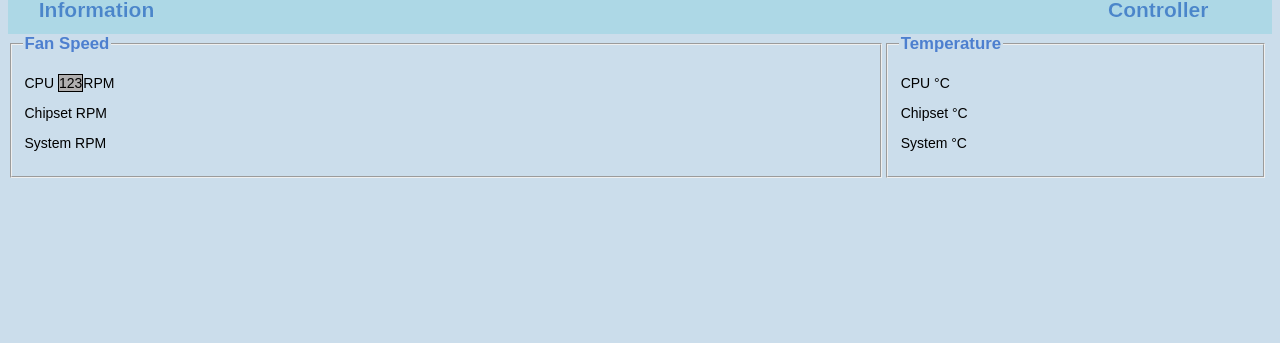
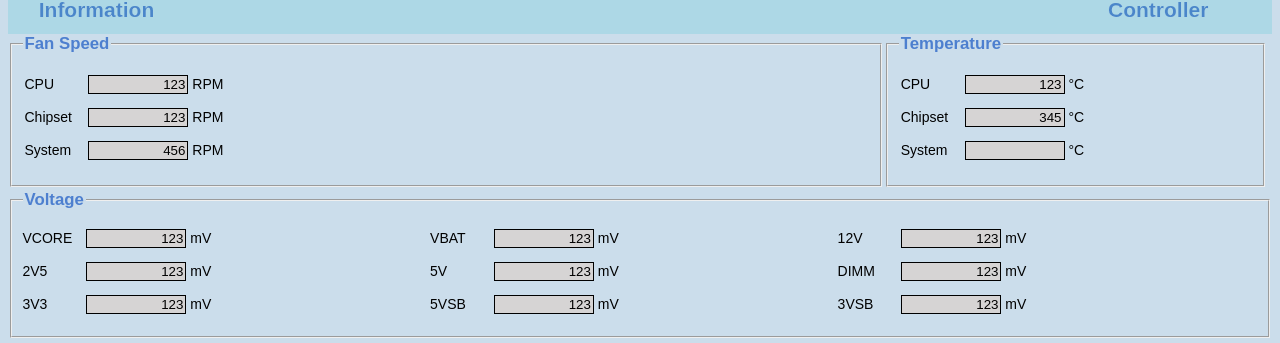
Before and after one commit to ds94059/Hi-Safe-UI, a React (Create React App) app: page /HW-Monitor in a window 1280 px wide. Shown: the part 457-800 px from the top of the page. Built offline with nearby package versions, Linux system fonts and the light colour scheme.

Commit message:
some class & monitor finish

```diff
--- a/src/monitor.css
+++ b/src/monitor.css
@@ -1,4 +1,26 @@
-.gray_border{
-    background-color: rgb(177, 175, 175);
+.background_gray{
+    display:inline-block;
+    background-color: rgb(214, 212, 212);
     border: 1px solid black;
+    text-align:right;
+    width: 100px;
 }
+.wid33 > .left{
+    width:33%;
+    float:left;
+}
+.wid33 > .middle{
+    width:33%;
+    float:left;
+}
+.wid33 > .right{
+    width:33%;
+    float: left;
+}
+.block{
+    display: inline-block;
+    width:60px;
+}
+@media (max-width:800px) {
+    .wid33 > .left, .wid33 > .middle,.wid33 > .right{width:100%;}
+}
--- a/src/monitor.js
+++ b/src/monitor.js
@@ -5,6 +5,9 @@ import './monitor.css';
 
 class Monitor extends React.Component{
     render(){
+        const rpm_cpu="123",rpm_chipset="123",rpm_system="456",
+                temp_cpu="123",temp_chipset="345",temp_system="",
+                vol_vcore=123,vol_vbat=123,vol_12v=123,vol_2v5="",vol_5v=123,vol_dimm=123,vol_3v3="",vol_5vsb=123,vol_3vsb="";
         return(
             <div>
                 <Icon/>
@@ -13,18 +16,41 @@ class Monitor extends React.Component{
                     <fieldset class="wid70">
                         <legend class="blueword">Fan Speed</legend>
                         <table>
-                            <p>CPU <span class="gray_border">123</span>RPM</p>
-                            <p>Chipset RPM</p>
-                            <p>System RPM</p>
+                            <p><span class="block">CPU</span> <input type="text" value={rpm_cpu} readonly="readonly" class="background_gray"/> RPM</p>
+                            <p><span class="block">Chipset</span> <input type="text" value={rpm_chipset} readonly="readonly" class="background_gray"/> RPM</p>
+                            <p><span class="block">System</span> <input type="text" value={rpm_system} readonly="readonly" class="background_gray"/> RPM</p>
                         </table>
                     </fieldset>
                     <fieldset class="wid30">
                         <legend class="blueword">Temperature</legend>
                         <table>
-                            <p>CPU °C</p>
-                            <p>Chipset °C</p>
-                            <p>System °C</p>
+                            <p><span class="block">CPU</span> <input type="text" value={temp_cpu} readonly="readonly" class="background_gray"/> °C</p>
+                            <p><span class="block">Chipset</span> <input type="text" value={temp_chipset} readonly="readonly" class="background_gray"/> °C</p>
+                            <p><span class="block">System</span> <input type="text" value={temp_system} readonly="readonly" class="background_gray"/> °C</p>
                         </table>
+                    </fieldset>
+                </div>
+                <div>
+                    <fieldset>
+                        <legend class="blueword">Voltage</legend>
+                            <div class="wid33">
+                                <div class="left">
+                                    <p><span class="block">VCORE</span> <input type="text" value={vol_vcore} readonly="readonly" class="background_gray"/> mV</p>
+                                    <p><span class="block"> 2V5</span> <input type="text" value={vol_vbat}  readonly="readonly" class="background_gray"/> mV</p>
+                                    <p><span class="block"> 3V3</span> <input type="text" value={vol_12v}    readonly="readonly" class="background_gray"/> mV</p>
+                                </div>
+                                <div class="middle">
+                                    <p><span class="block">VBAT</span> <input type="text" value={vol_vcore} readonly="readonly" class="background_gray"/> mV</p>
+                                    <p><span class="block"> 5V</span> <input type="text" value={vol_vbat}  readonly="readonly" class="background_gray"/> mV</p>
+                                    <p><span class="block"> 5VSB</span> <input type="text" value={vol_12v}    readonly="readonly" class="background_gray"/> mV</p>
+                                </div>
+                                <div class="right">
+                                    <p><span class="block">12V</span> <input type="text" value={vol_vcore} readonly="readonly" class="background_gray"/> mV</p>
+                                    <p><span class="block"> DIMM</span> <input type="text" value={vol_vbat}  readonly="readonly" class="background_gray"/> mV</p>
+                                    <p><span class="block"> 3VSB</span> <input type="text" value={vol_12v}    readonly="readonly" class="background_gray"/> mV</p>
+                                </div>
+                            </div>
+
                     </fieldset>
                 </div>
             </div>
--- a/src/system.css
+++ b/src/system.css
@@ -15,15 +15,23 @@
     width:40%;
     display: inline;
 }
-.left{
+.display > .left{
     width:60%;
     float:left;
 }
-.right{
+.display > .right{
     width:40%;
-    float:right;
+    float:left;
+}
+.ram > .left{
+    width:60%;
+    float:left;
+}
+.ram > .right{
+    width:40%;
+    float:left;
 }
 
 @media (max-width:800px) {
-    .wid70,.wid30,.left,.right{width:100%;}
+    .wid70,.wid30,.display > .left,.display > .right{width:100%;}
 }
--- a/src/system.js
+++ b/src/system.js
@@ -32,7 +32,7 @@ class System extends React.Component{
                 <div>
                     <fieldset>
                         <legend class="blueword">Display Information</legend>
-
+                            <div class="display">
                                 <div class="left">
                                     <p>Device: {device}</p>
                                     <p>Resolution: {resolution}</p>
@@ -40,11 +40,13 @@ class System extends React.Component{
                                     <p>Refresh Rate: {refresh_rate} Hz</p>
                                 </div>
                                 <div class="right"><img src="./image/CPU icon.png"></img></div>
+                            </div>
                     </fieldset>
                 </div>
                 <div>
                     <fieldset>
                         <legend class="blueword">RAM Information</legend>
+                            <div class="ram">
                                 <div class="left">
                                     <p>Type: {type}</p>
                                     <p>Speed: {speed} mHz</p>
@@ -57,6 +59,7 @@ class System extends React.Component{
                                     <p>Data Width: {ram_width} bit</p>
                                     <p>Total Width: {total_width} bit</p>
                                 </div>
+                            </div>
                     </fieldset>
                 </div>
             </div>
```
Lines whose indentation alone changed are shown as unchanged.
